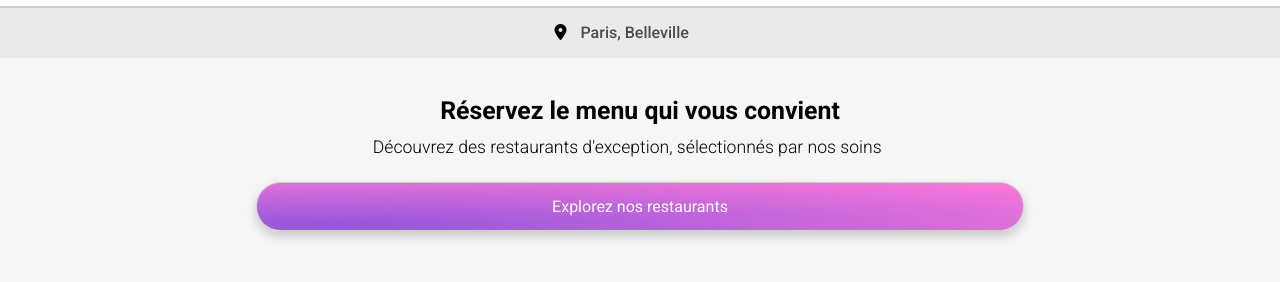
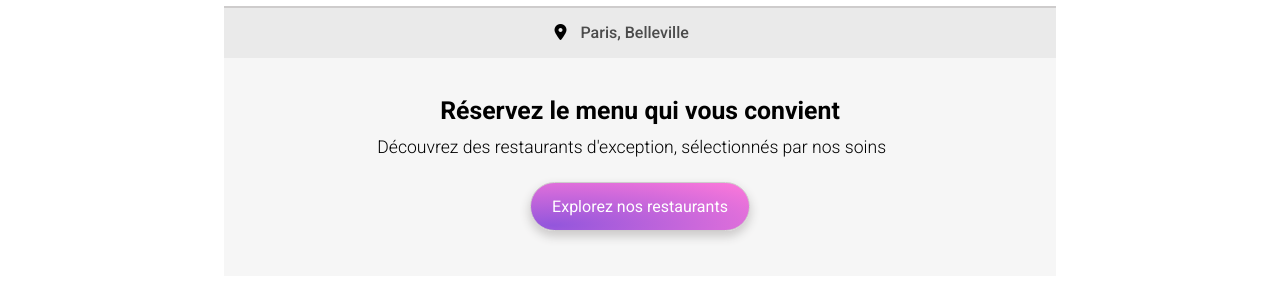
Before and after one commit to melacod/MelanieKlein_3_06052021, a website: page index.html in a window 1280 px wide. Shown: the part 60-342 px from the top of the page. Drawn offline with Linux system fonts and the light colour scheme; a web font is replaced by a local one.

Commit message:
fintions desktop search

```diff
--- a/sass/components/_buttons.scss
+++ b/sass/components/_buttons.scss
@@ -13,6 +13,6 @@
     font-size:1rem;
     box-shadow: 0px 5px 10px 1px rgb(206, 204, 204);
     border: 1px solid rgb(206, 204, 204);
-    width: 60%;
+    width: 220px;
 
 }
--- a/sass/components/_searchbar.scss
+++ b/sass/components/_searchbar.scss
@@ -8,6 +8,7 @@
     padding-right: 0;
     height: 338px;
     border-top: 2px solid rgb(206, 204, 204);
+
 
     h1 {
         width: 75%;
--- /dev/null
+++ b/sass/layout/_main.scss
@@ -0,0 +1,17 @@
+main
+{
+    @media (min-width: 667px) {
+       width: 60%;
+       margin: auto;
+    }
+
+    @media (min-width: 1024px) {
+        width: 65%;
+        margin: auto;
+
+        .search
+        {
+            height: 270px;
+        }
+     }
+}
--- a/sass/main.scss
+++ b/sass/main.scss
@@ -12,3 +12,4 @@
 @import "./layout/header";
 @import "./layout/nav";
 @import "./layout/container";
+@import "./layout/main";
```
Also changed, not shown: public/css/style.css, 1 other file.
